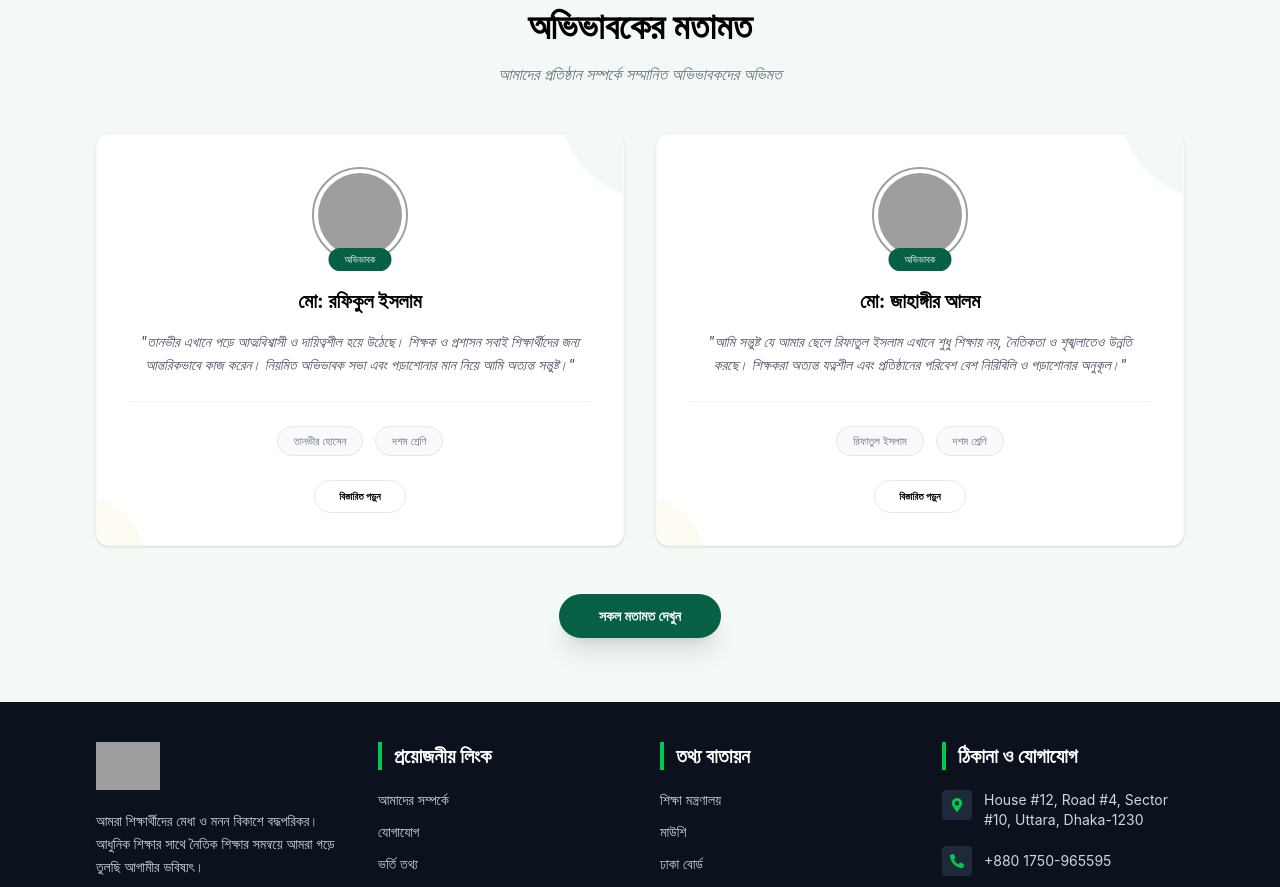
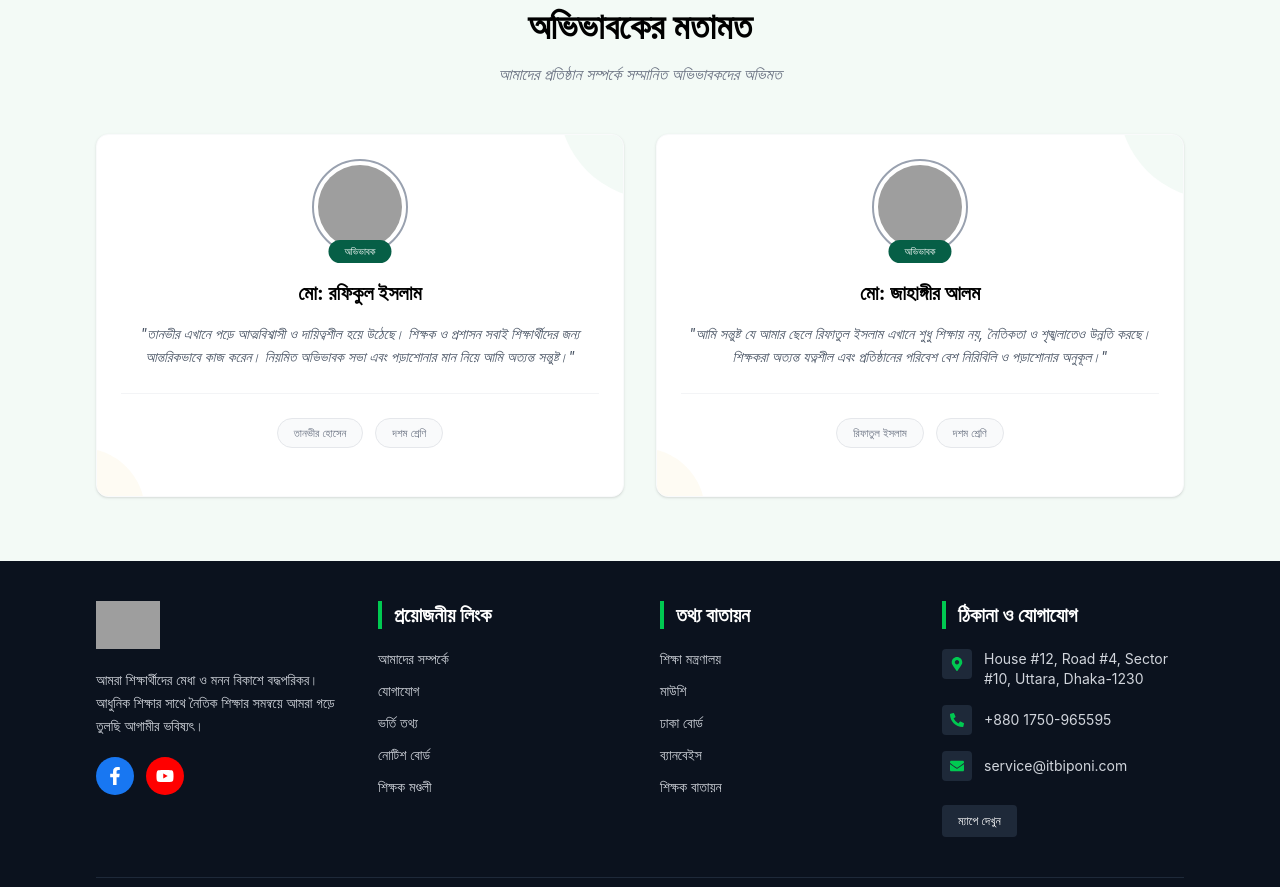
Before and after one commit to ratulislam46/School-Madrasa-Management, a React (Vite) app: page / in a window 1280 px wide. Shown: the part 5500-6387 px from the top of the page. Built offline with nearby package versions, Linux system fonts and the light colour scheme; grey boxes are pictures that could not be loaded.

Commit message:
Updated testimonial

```diff
--- a/src/Page/Home/Testimonials.jsx
+++ b/src/Page/Home/Testimonials.jsx
@@ -34,7 +34,7 @@
                             whileInView={{ opacity: 1, y: 0 }}
                             whileHover={{ y: -8 }}
                             transition={{ duration: 0.3 }}
-                            className="relative bg-white p-8 rounded-xl shadow-sm border border-gray-50 overflow-hidden group"
+                            className="relative bg-white p-6 rounded-xl shadow-sm border border-gray-50 overflow-hidden group"
                         >
                             {/* Background Decorative Circles */}
                             <div className="absolute top-0 right-0 w-24 h-24 bg-[#E8F5EE] rounded-bl-full -mr-8 -mt-8 opacity-50 transition-all group-hover:scale-110"></div>
@@ -74,24 +74,9 @@
                                         {item.class}
                                     </span>
                                 </div>
-
-                                {/* Button */}
-                                <button className="text-[10px] border border-gray-200 group-hover:bg-[#065F46] group-hover:text-white duration-300 font-bold py-2 px-6 rounded-full transition-all active:scale-95">
-                                    বিস্তারিত পড়ুন
-                                </button>
                             </div>
                         </motion.div>
                     ))}
-                </div>
-
-                {/* Footer Button */}
-                <div className="text-center mt-12">
-                    <motion.button
-                        whileHover={{ scale: 1.05 }}
-                        className="bg-[#065F46] hover:bg-[#044231] text-white px-10 py-3 rounded-full font-bold text-sm shadow-xl transition-all"
-                    >
-                        সকল মতামত দেখুন
-                    </motion.button>
                 </div>
             </div>
         </section>
```
